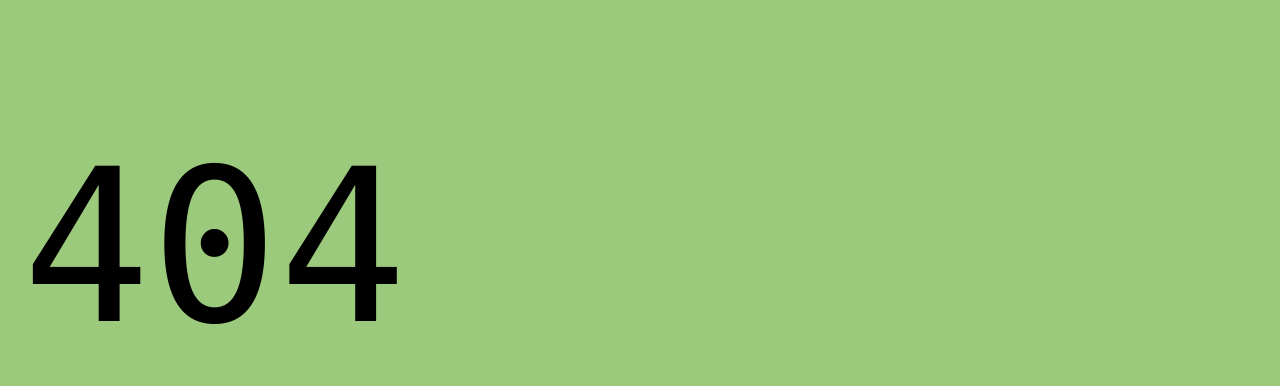
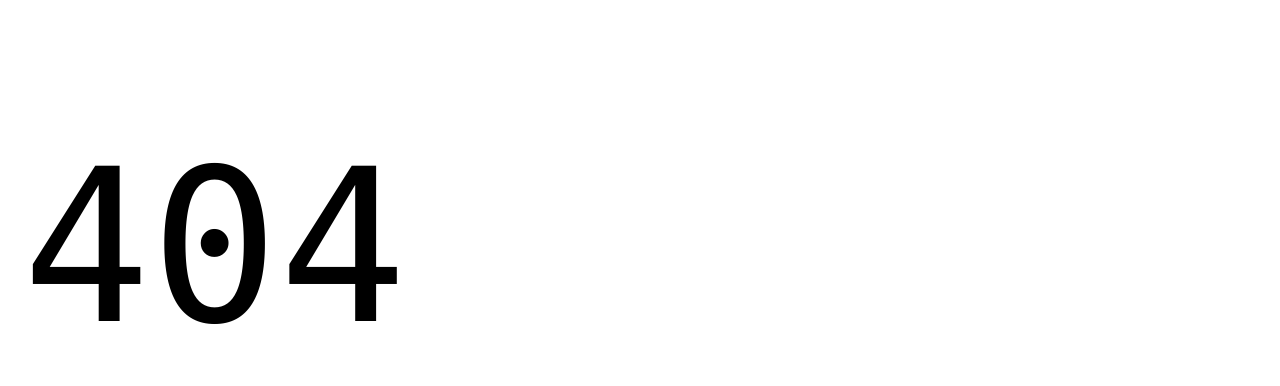
Before and after one commit to cascz7/helix-project-cascais, a website with bundled scripts: page 404.html in a window 1280 px wide. Shown: the part 61-447 px from the top of the page. Built offline with nearby package versions, Linux system fonts and the light colour scheme; files whose address does not match are found by name.

Commit message:
updated background color to white again

```diff
--- a/styles/styles.css
+++ b/styles/styles.css
@@ -14,7 +14,7 @@
   /* colors */
   --link-color: #035fe6;
   --link-hover-color: #136ff6;
-  --background-color: #9cca7d;
+  --background-color: #ffffff;
   --overlay-background-color: #eee;
   --highlight-background-color: #ccc;
   --text-color: #000;
```
Also changed, not shown: blocks/carrousel/carrousel.css (added), blocks/carrousel/carrousel.js (added).
